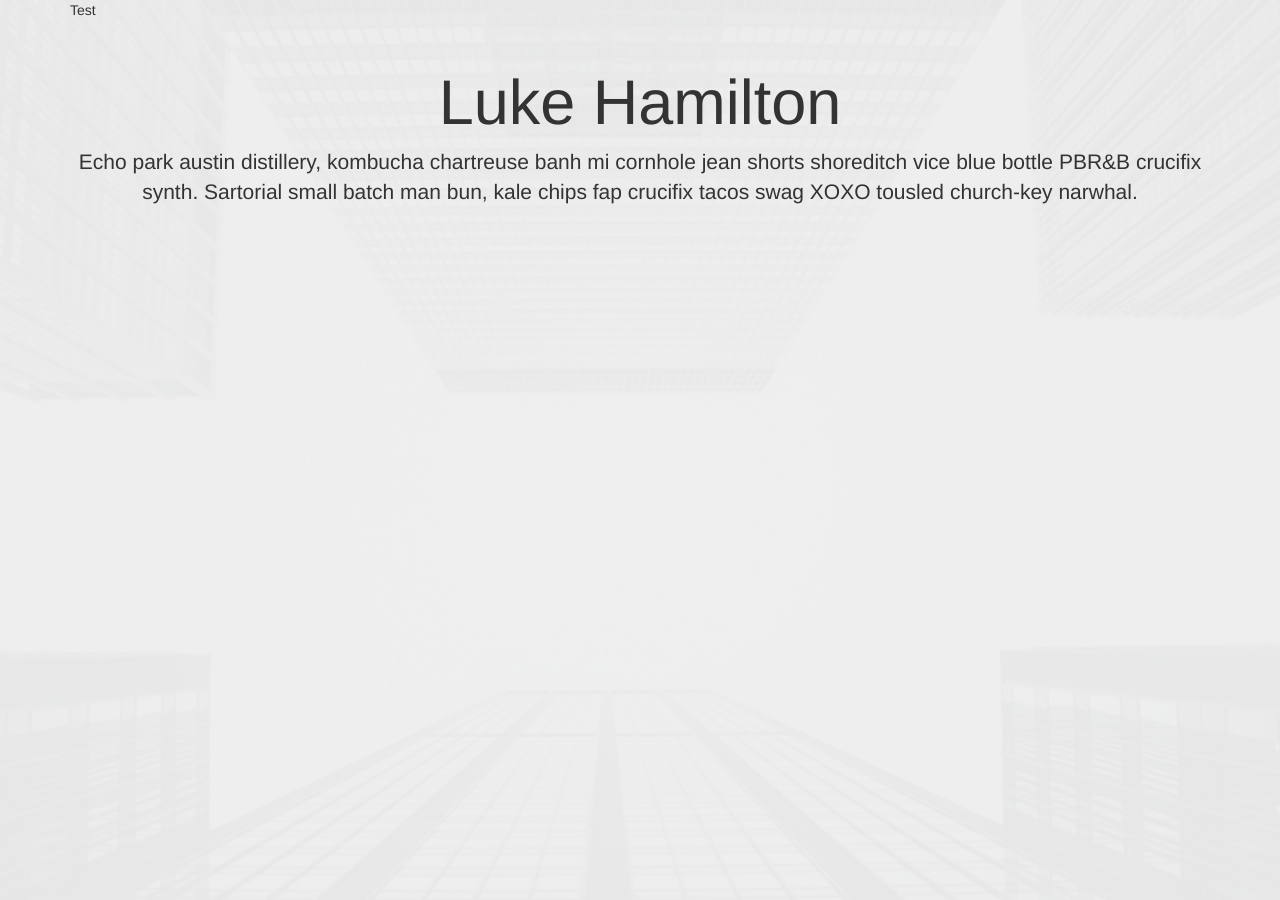
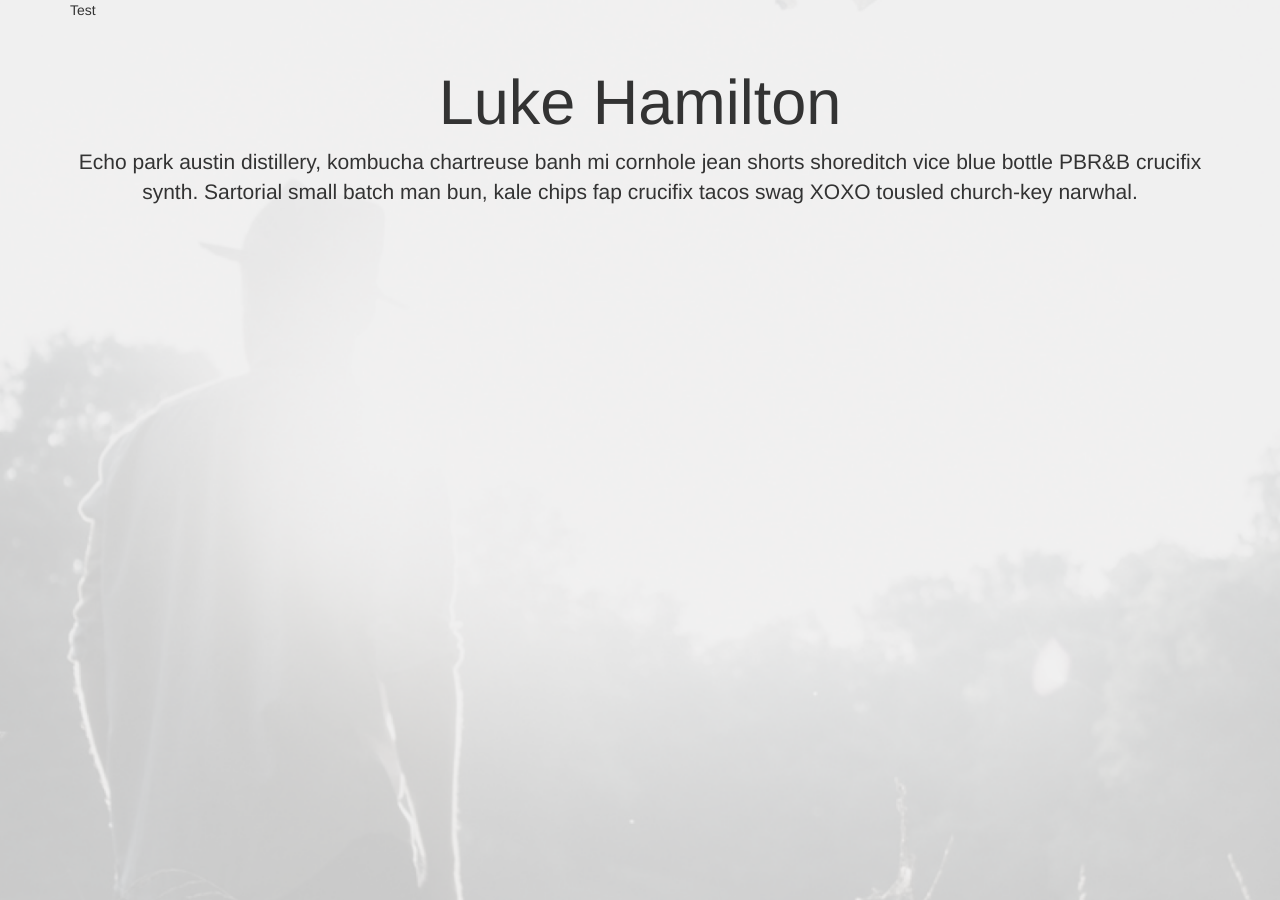
Before and after one commit to lukehamilton/lukehamilton.github.io, a Jekyll site: the page built from index.html, in a window 1280 px wide and 900 px high. Built offline with Jekyll 4.4.1, drawn with Linux system fonts in a browser that asks for light colours; grey boxes are pictures that could not be loaded.

Commit message:
navbar start; additional jumbotron backgrounds

```diff
--- a/_includes/header.html
+++ b/_includes/header.html
@@ -1,5 +1,6 @@
 <nav class="navbar navbar-fixed-top">
   <div class="container">
+
     Test
   </div><!-- /.container -->
 </nav><!-- /.navbar -->
--- a/_includes/jumbotron.html
+++ b/_includes/jumbotron.html
@@ -1,5 +1,9 @@
 <div class="jumbotron jumbotron-vh text-center">
   <div class="container">
+    <div class="row">
+
+    </div>
+
     <h1>Luke Hamilton</h1>
     <p class="lead">
       Echo park austin distillery, kombucha chartreuse banh mi cornhole jean shorts shoreditch vice blue bottle PBR&B crucifix synth. Sartorial small batch man bun, kale chips fap crucifix tacos swag XOXO tousled church-key narwhal.
--- a/_sass/_jumbotron.sass
+++ b/_sass/_jumbotron.sass
@@ -2,7 +2,7 @@
   position: relative
   margin-bottom: 0
   border-radius: 0
-  background-image: url("/images/backgrounds/header_city_bg.png")
+  background-image: url("/images/backgrounds/jumbotron_person_bg.png")
   background-size: cover
 .jumbotron-vh
   height: 100vh
```
Also changed, not shown: images/backgrounds/jumbotron_city_bg.png (renamed from images/backgrounds/header_city_bg.png), images/backgrounds/jumbotron_mountain_bg.png (added), images/backgrounds/jumbotron_person_bg.png (added), 4 other files.
